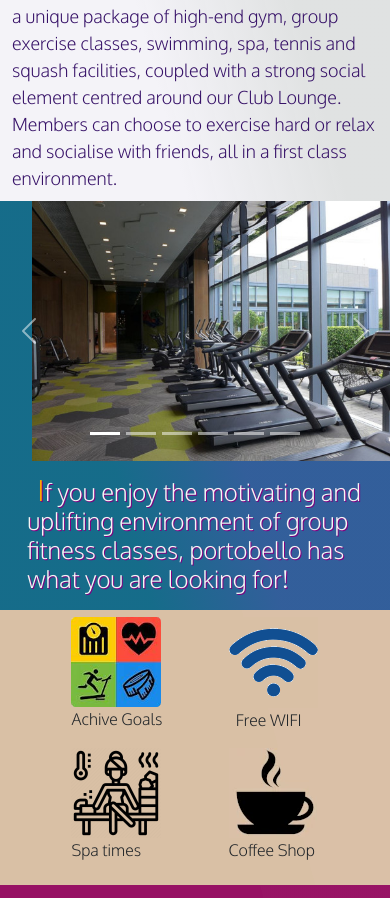
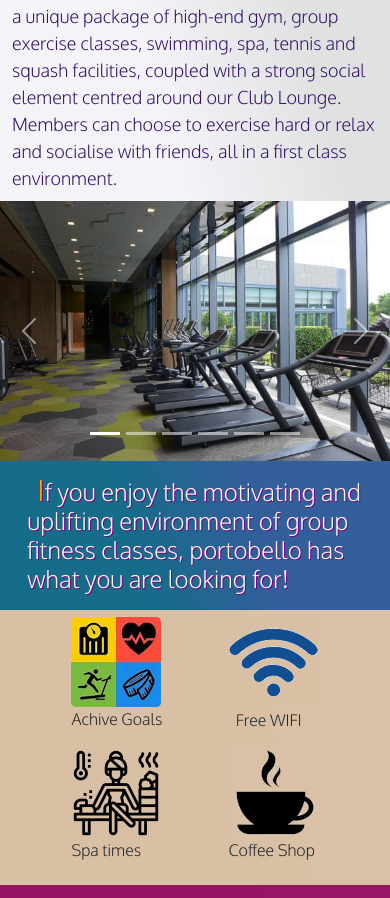
Before and after one commit to maisam2004/new_port_gym, a plain HTML site: page hpage.html in a window 390 px wide. Shown: the part 926-1824 px from the top of the page. Drawn offline with nearby package versions, Linux system fonts and the light colour scheme.

Commit message:
Remove carousel-inner margin left for mobile

```diff
--- a/hpage.css
+++ b/hpage.css
@@ -239,7 +239,7 @@ text-shadow: 1px 1px purple;
         position: relative;
         width: 100%;
         overflow: hidden;
-        margin-left: 8.3%;
+        margin-left: 0%;
     }
 
     .slide-photo-first{
```
